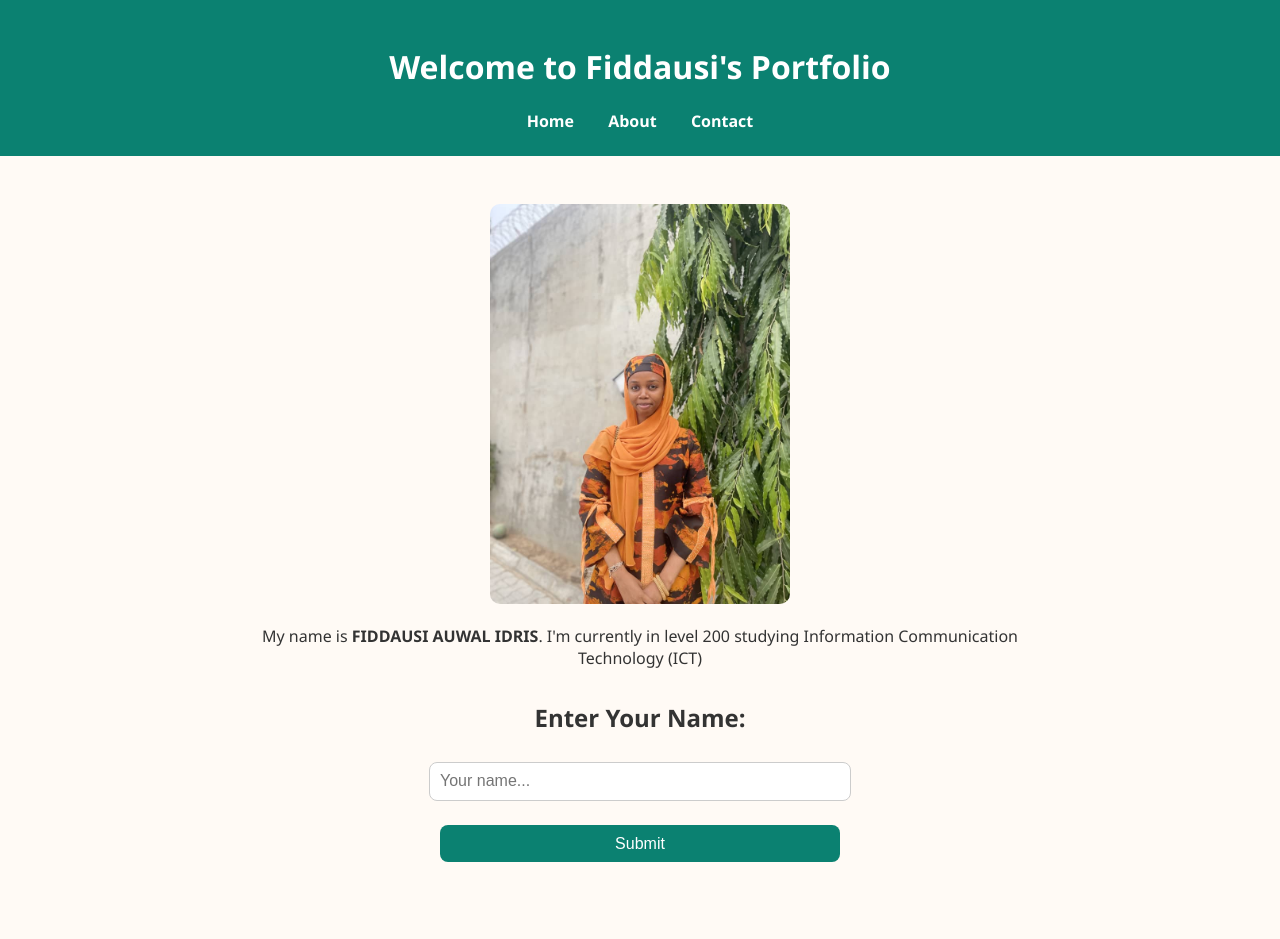
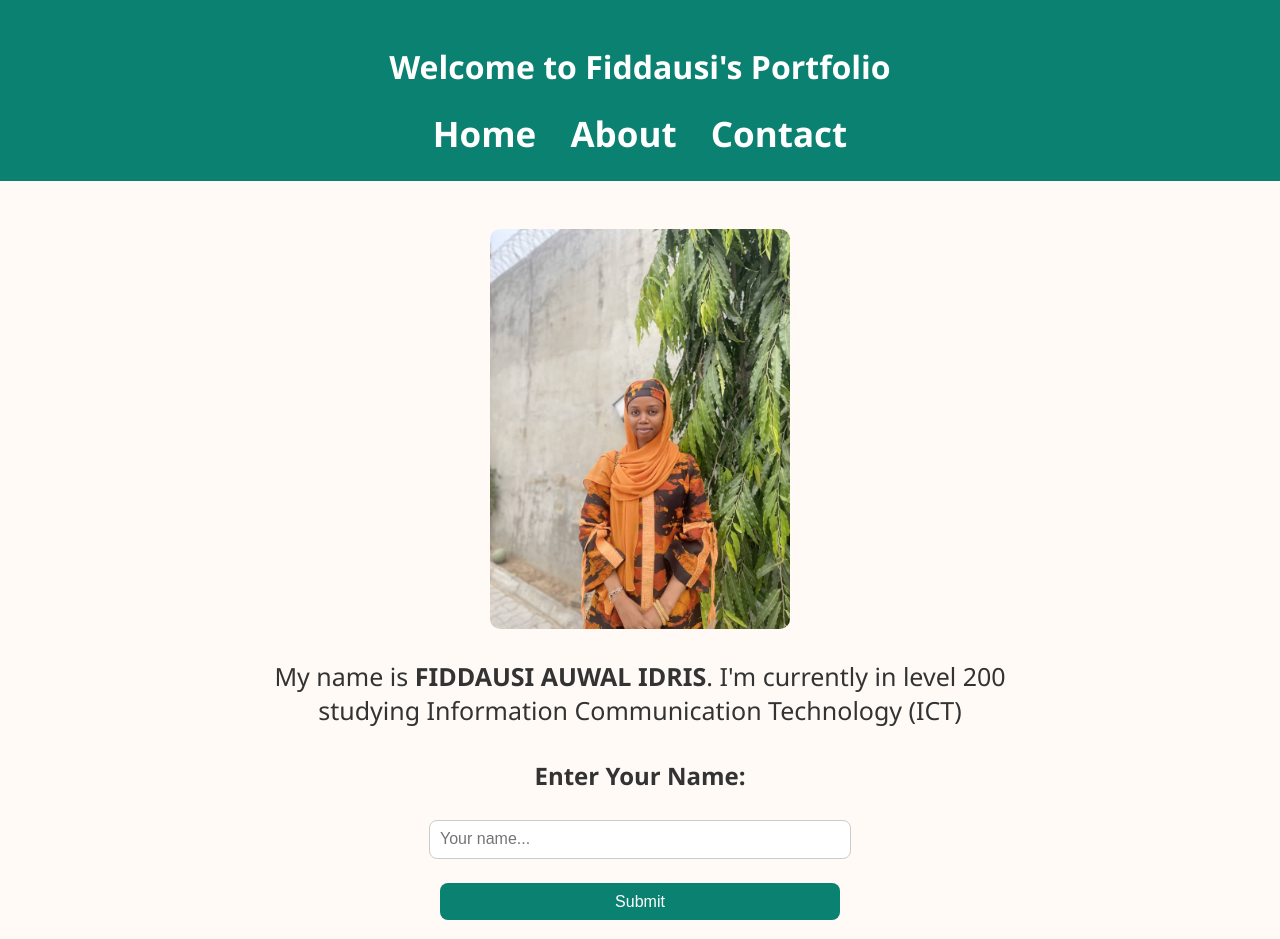
Before and after one commit to FiddausiA/Fiddausi-portfolio, a plain HTML site: page index.html in a window 1280 px wide. Shown: the top 939 px of the page. Drawn offline with Linux system fonts and the light colour scheme.

Commit message:
Update style.css

```diff
--- a/style.css
+++ b/style.css
@@ -19,6 +19,7 @@ nav a {
   color: #fff;
   text-decoration: none;
   font-weight: bold;
+  font-size: 35px;
 }
 
 nav a:hover {
@@ -26,6 +27,9 @@ nav a:hover {
 }
 
 main {
+  p {
+    font-size: 25px;
+  }
   padding: 2em;
   max-width: 800px;
   margin: auto;
```
